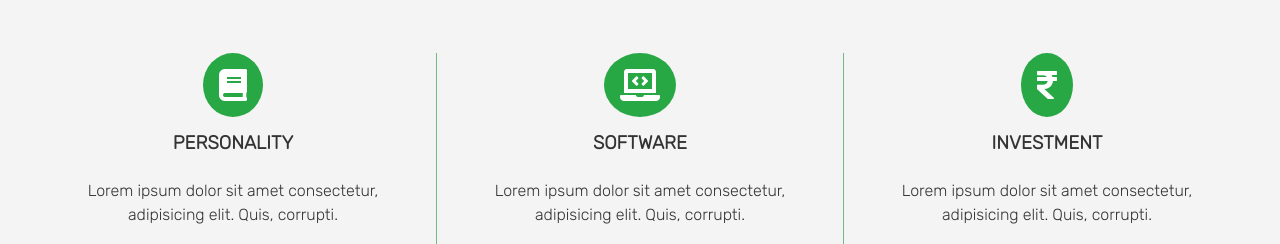
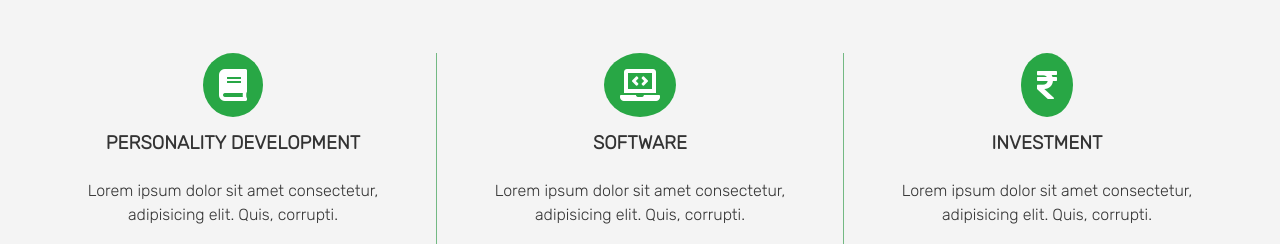
Before and after one commit to emshakir/Purpose, a plain HTML site: page index.html in a window 1280 px wide. Shown: the part 800-1044 px from the top of the page. Drawn offline with nearby package versions, Linux system fonts and the light colour scheme.

Commit message:
committed twice

```diff
--- a/index.html
+++ b/index.html
@@ -47,7 +47,7 @@
                 <div class="box">
                     <i class="fas fa-book fa-2x fa_icons"></i>
                     <div>
-                        <h3>PERSONALITY</h3>
+                        <h3>PERSONALITY DEVELOPMENT</h3>
                         <p>Lorem ipsum dolor sit amet consectetur, adipisicing elit. Quis, corrupti.</p>
                     </div>
                     <a href="#personality" class="flex_btn "><i class="fas fa-chevron-right"></i> Learn More</a>
```
